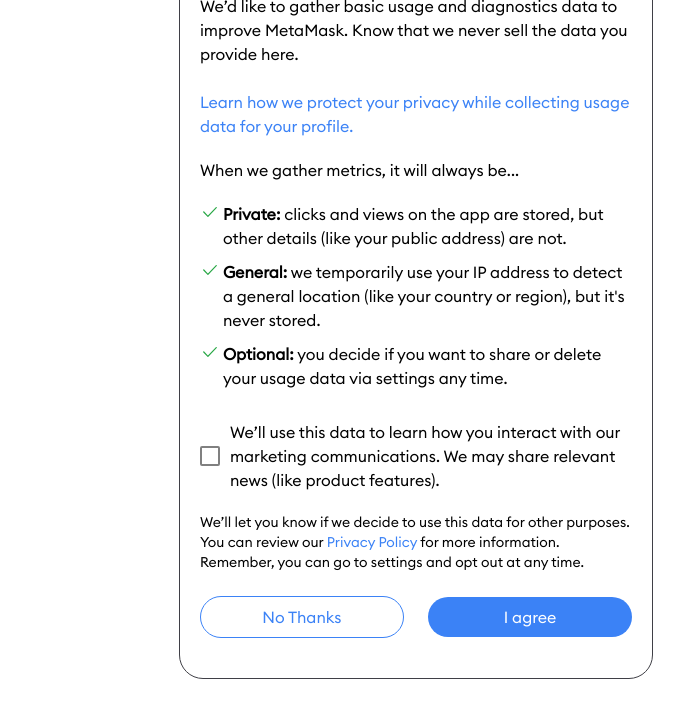
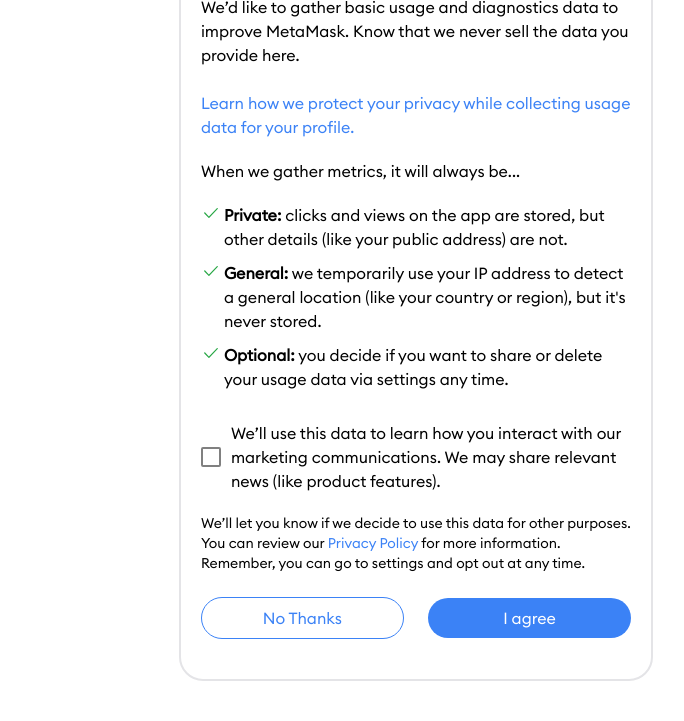
Before and after one commit to abhishekbaraik333/metamask-clone, a website: page improve.html in a window 1280 px wide. Shown: the part 171-892 px from the top of the page, without its empty margins (224-908 px from the left). Drawn offline with Linux system fonts and the light colour scheme.

Commit message:
okk done

```diff
--- a/improve.html
+++ b/improve.html
@@ -9,8 +9,6 @@
     <link rel="shortcut icon" href="./assets/android-chrome-192x192.png" type="image/x-icon">
     <link rel="stylesheet" href="output.css">
     <title>MetaMask</title>
-
-
 
 </head>
 
@@ -25,14 +23,11 @@
 
             </a>
 
-
-
-
         </div>
     </header>
 
     <main class="h-fit flex items-center justify-center pt-[6rem] px-4 pb-10">
-        <section class=" border border-zinc-700 mx-auto md:min-w-[38%] lg:w-[38%] rounded-3xl overflow-hidden">
+        <section class=" border-[2px] border-zinc-200 mx-auto md:min-w-[38%] lg:w-[38%] rounded-3xl overflow-hidden">
             <div class="text-black flex items-center flex-col p-5">
                 <h3 class="heading text-3xl font-semibold  text-center opacity-80">
                     Help us improve MetaMask
```
Also changed, not shown: welcome.html (+2 -2 lines), output.css.
